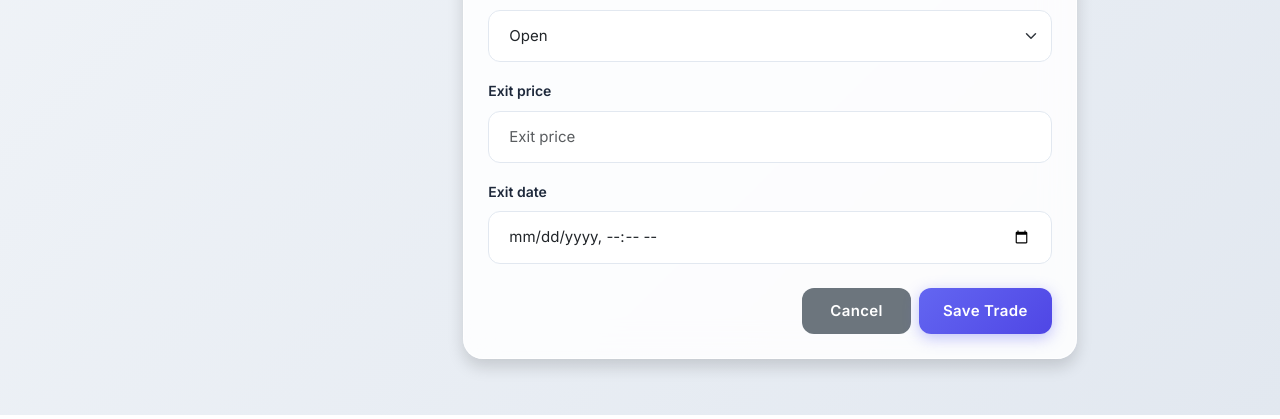
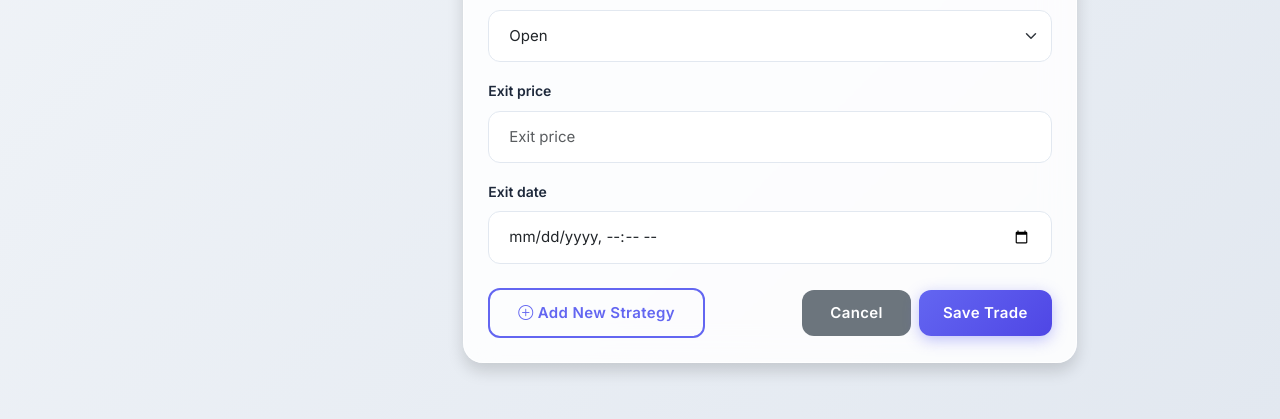
Before and after one commit to SunilNeupane77/NepseJournal, a Django app: page /journal/add/ in a window 1280 px wide. Shown: the part 1285-1704 px from the top of the page. Run offline with Django 5.2, Linux system fonts and the light colour scheme; the visitor is signed in with stand-in values (Sample User, id 1); data comes from the database, SQL or seed files in the repository; data that the repository does not hold is empty; some libraries are stand-ins or nearby versions.

Commit message:
fix strategy issue

```diff
--- a/journal/forms.py
+++ b/journal/forms.py
@@ -18,7 +18,23 @@ class TradeForm(forms.ModelForm):
 
     def __init__(self, user, *args, **kwargs):
         super(TradeForm, self).__init__(*args, **kwargs)
-        self.fields['strategy'].queryset = Strategy.objects.filter(user=user)
+        strategies = Strategy.objects.filter(user=user)
+        self.fields['strategy'].queryset = strategies
+
+        # If no strategies exist, create default ones
+        if not strategies.exists():
+            default_strategies = [
+                {'name': 'Swing Trading', 'description': 'Medium-term trading strategy'},
+                {'name': 'Day Trading', 'description': 'Short-term intraday trading'},
+                {'name': 'Scalping', 'description': 'Very short-term trading'},
+                {'name': 'Position Trading', 'description': 'Long-term trading strategy'},
+            ]
+
+            for strategy_data in default_strategies:
+                Strategy.objects.create(user=user, **strategy_data)
+
+            # Refresh queryset
+            self.fields['strategy'].queryset = Strategy.objects.filter(user=user)
 
 class TradeImageForm(forms.ModelForm):
     class Meta:
--- a/templates/journal/trade_form.html
+++ b/templates/journal/trade_form.html
@@ -14,9 +14,14 @@
                         {% csrf_token %}
                         {% bootstrap_form form %}
 
-                        <div class="d-flex justify-content-end gap-2 mt-4">
-                            <a href="{% url 'trade_list' %}" class="btn btn-secondary">Cancel</a>
-                            <button type="submit" class="btn btn-primary px-4">Save Trade</button>
+                        <div class="d-flex justify-content-between align-items-center mt-4">
+                            <a href="{% url 'strategy_create' %}" class="btn btn-outline-primary btn-sm">
+                                <i class="bi bi-plus-circle me-1"></i>Add New Strategy
+                            </a>
+                            <div class="d-flex gap-2">
+                                <a href="{% url 'trade_list' %}" class="btn btn-secondary">Cancel</a>
+                                <button type="submit" class="btn btn-primary px-4">Save Trade</button>
+                            </div>
                         </div>
                     </form>
                 </div>
```
